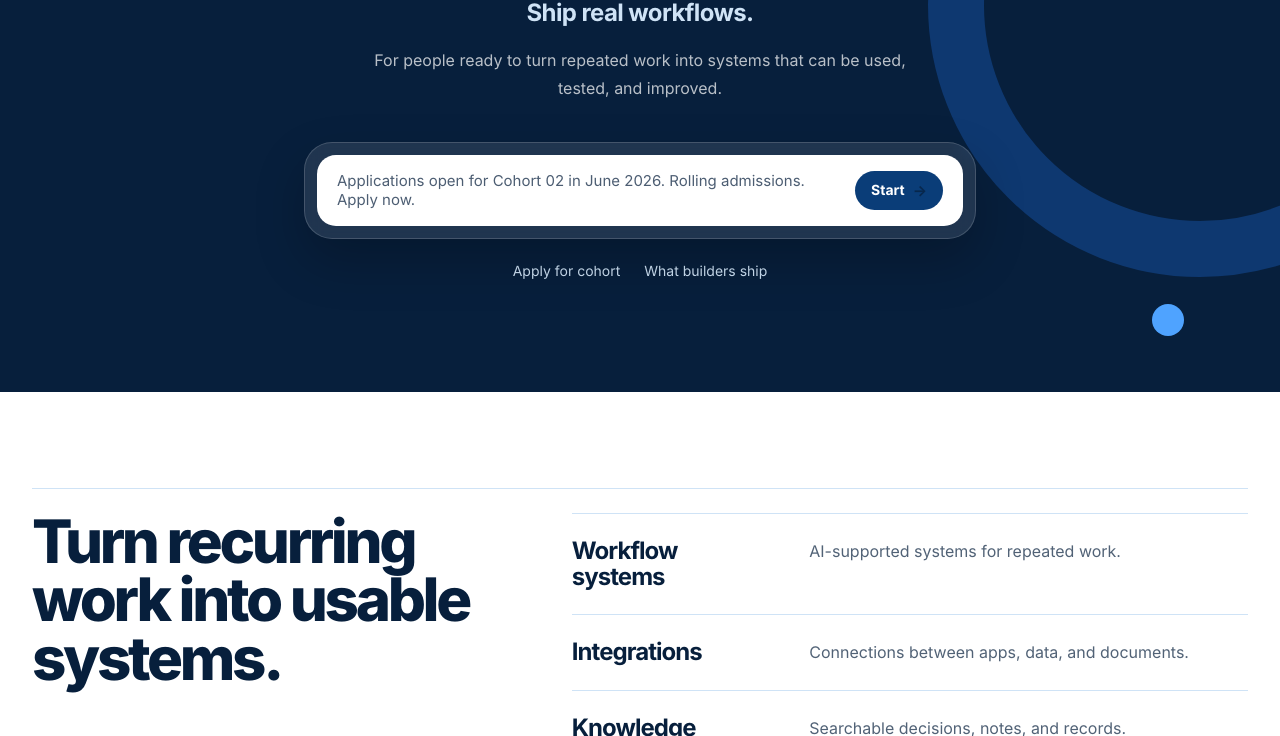
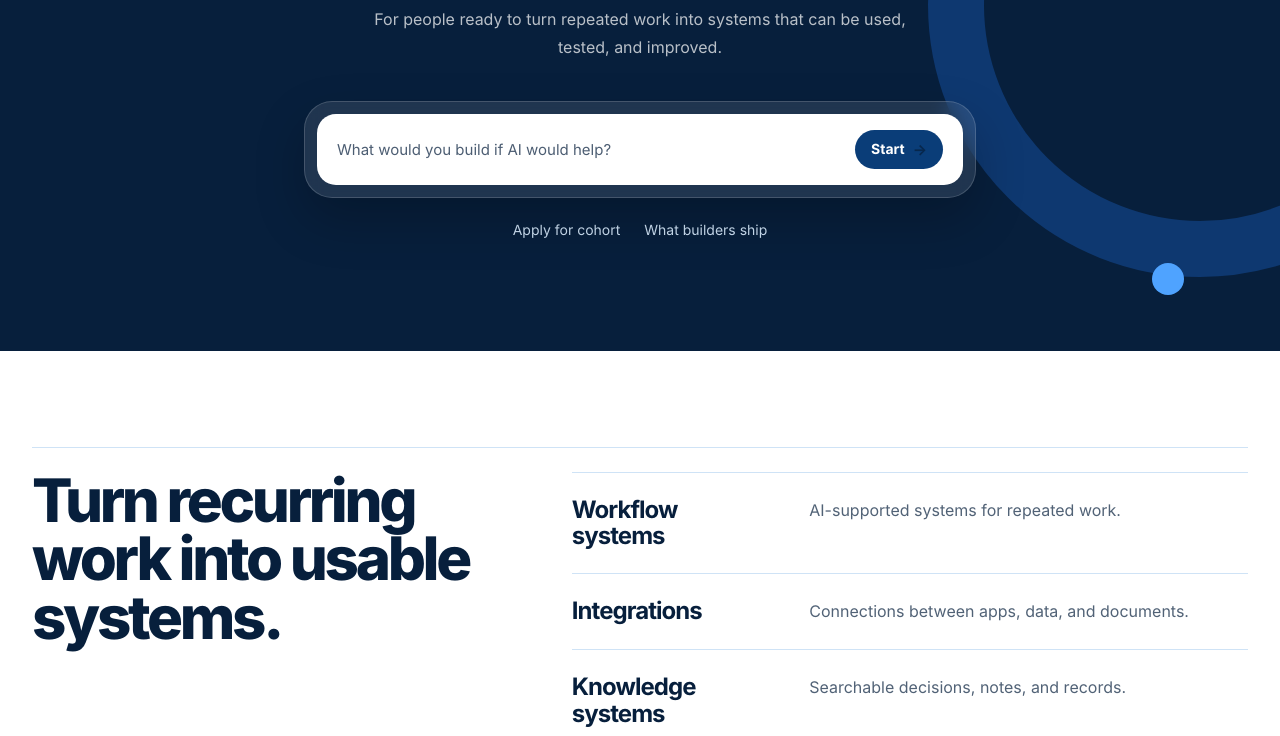
Before and after one commit to drolu-cmyk/sozorock-ai-lab, a website: page site/index.html in a window 1280 px wide. Shown: the part 364-1100 px from the top of the page. Drawn offline with Linux system fonts and the light colour scheme.

Commit message:
Simplify hero prompt copy

```diff
--- a/site/index.html
+++ b/site/index.html
@@ -44,7 +44,7 @@
   <a class="skip-link" href="#main">Skip to content</a>
   <header class="header"><div class="bar"><a class="wordmark" href="/" aria-label="SozoRock AI Lab home"><strong>SozoRock</strong><span>AI Lab</span></a><nav class="nav" aria-label="Main navigation"><a href="/" data-scroll="build">Build</a><a href="/" data-scroll="method">Method</a><a href="/" data-scroll="measure">Measure</a></nav><a class="top-apply" href="/" data-scroll="apply">Apply</a></div></header>
   <main id="main">
-    <section id="top" class="hero"><div class="curve"></div><div class="dot"></div><div class="hero-inner"><p class="eyebrow">Cohort 02 opens June 2026 · Rolling admissions</p><h1>Build useful AI.</h1><p class="sub">Ship real workflows.</p><p class="body">For people ready to turn repeated work into systems that can be used, tested, and improved.</p><div class="prompt"><div class="prompt-row"><span>Applications open for Cohort 02 in June 2026. Rolling admissions. Apply now.</span><a class="btn" href="/" data-scroll="apply">Start <span>→</span></a></div></div><div class="quick"><a href="/" data-scroll="apply">Apply for cohort</a><a href="/" data-scroll="build">What builders ship</a></div></div></section>
+    <section id="top" class="hero"><div class="curve"></div><div class="dot"></div><div class="hero-inner"><h1>Build useful AI.</h1><p class="sub">Ship real workflows.</p><p class="body">For people ready to turn repeated work into systems that can be used, tested, and improved.</p><div class="prompt"><div class="prompt-row"><span>What would you build if AI would help?</span><a class="btn" href="/" data-scroll="apply">Start <span>→</span></a></div></div><div class="quick"><a href="/" data-scroll="apply">Apply for cohort</a><a href="/" data-scroll="build">What builders ship</a></div></div></section>
     <section id="build" class="section"><div class="wrap"><div class="grid"><h2>Turn recurring work into usable systems.</h2><div class="rows"><div class="row"><h3>Workflow systems</h3><p>AI-supported systems for repeated work.</p></div><div class="row"><h3>Integrations</h3><p>Connections between apps, data, and documents.</p></div><div class="row"><h3>Knowledge systems</h3><p>Searchable decisions, notes, and records.</p></div><div class="row"><h3>Deployment reviews</h3><p>A record of usefulness, risk, and results.</p></div></div></div></div></section>
     <section id="method" class="section pale"><div class="wrap"><div class="grid"><h2>Start with the work, not the tool.</h2><div class="method-grid"><article class="method-card"><p class="num">01</p><h3>Learn</h3><p>Understand the work before choosing the tool.</p></article><article class="method-card"><p class="num">02</p><h3>Build</h3><p>Create a system around a real task.</p></article><article class="method-card"><p class="num">03</p><h3>Deploy</h3><p>Test it in the setting where the work happens.</p></article><article class="method-card"><p class="num">04</p><h3>Govern</h3><p>Document the choices, risks, and results.</p></article></div></div></div></section>
     <section id="measure" class="section dark"><div class="curve" style="right:-10rem;top:3rem"></div><div class="wrap"><div class="grid"><h2>Measure the change, not the activity.</h2><div class="measure-grid"><article class="measure-card"><small>01</small><h3>Before</h3><p>What was slow, manual, repeated, or unclear.</p><div class="viz lines"><span></span><span></span><span></span><div class="blocks"><span></span><span></span><span></span><span></span></div></div></article><article class="measure-card"><small>02</small><h3>Build</h3><p>The workflow system created to improve it.</p><div class="viz system-viz"><span class="node box left">Work</span><span class="node ai">AI</span><span class="node box right">Use</span></div></article><article class="measure-card"><small>03</small><h3>After</h3><p>What changed after real use.</p><div class="viz result-viz"><div><b>↓</b><span>Friction reduced</span></div><div><b>↑</b><span>Capacity increased</span></div><div><b>✓</b><span>Result recorded</span></div></div></article></div></div></div></section>
```
